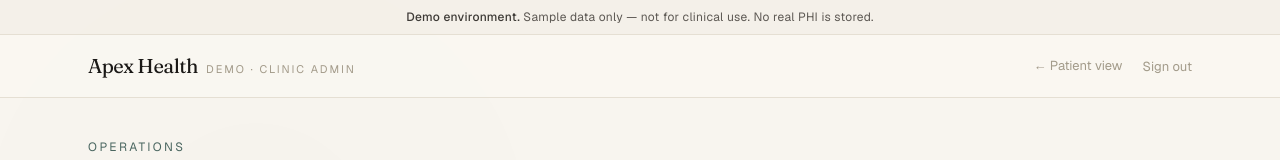
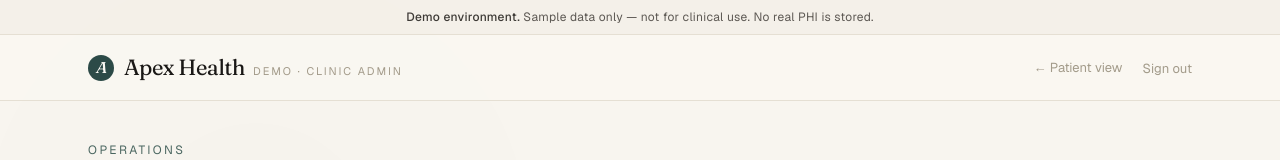
Before and after one commit to jaitra-rewar4/patient-booking, a Next.js app: page /admin in a window 1280 px wide. Shown: the top 160 px of the page. Built offline with nearby package versions, Linux system fonts and the light colour scheme; no server answers; the database is empty.

Commit message:
Add Apex Health logo: monogram in all headers, email banner, and favicon

```diff
--- a/src/app/admin/login/page.tsx
+++ b/src/app/admin/login/page.tsx
@@ -3,6 +3,7 @@ import { redirect } from "next/navigation";
 import { cookies } from "next/headers";
 import { Lock } from "lucide-react";
 import { DemoBanner } from "@/components/demo-banner";
+import { Logo } from "@/components/logo";
 import { SubmitButton } from "@/components/ui/submit-button";
 import { Input, Label, FieldError } from "@/components/ui/field";
 import { SESSION_COOKIE, SESSION_TTL_MS, signSession } from "@/lib/auth";
@@ -51,15 +52,10 @@ export default async function AdminLoginPage({
       <main className="mx-auto flex w-full max-w-md flex-1 flex-col px-6 py-16 md:py-24">
         <Link
           href="/"
-          className="flex items-baseline gap-2 self-center"
+          className="self-center"
           aria-label="Apex Health home"
         >
-          <span className="font-display text-[20px] tracking-tight text-ink-300">
-            Apex Health
-          </span>
-          <span className="text-[11px] uppercase tracking-[0.18em] text-stone-muted">
-            Demo
-          </span>
+          <Logo size={28} subtitle="Demo" />
         </Link>
 
         <div className="mt-10 surface px-7 py-8">
--- a/src/app/admin/page.tsx
+++ b/src/app/admin/page.tsx
@@ -1,5 +1,6 @@
 import Link from "next/link";
 import { DemoBanner } from "@/components/demo-banner";
+import { Logo } from "@/components/logo";
 import { AdminTable } from "@/components/admin-table";
 import { getBookings } from "@/actions/bookings";
 import { signOutAction } from "@/actions/auth";
@@ -12,13 +13,8 @@ export default async function AdminPage() {
       <DemoBanner />
       <header className="border-b border-stone-border bg-cream-50/50">
         <div className="mx-auto flex max-w-6xl items-center justify-between px-6 py-4">
-          <Link href="/" className="flex items-baseline gap-2">
-            <span className="font-display text-[20px] tracking-tight text-ink-300">
-              Apex Health
-            </span>
-            <span className="text-[11px] uppercase tracking-[0.18em] text-stone-muted">
-              Demo · Clinic admin
-            </span>
+          <Link href="/" aria-label="Apex Health home">
+            <Logo size={26} subtitle="Demo · Clinic admin" />
           </Link>
           <div className="flex items-center gap-5">
             <Link
--- a/src/app/book/confirm/page.tsx
+++ b/src/app/book/confirm/page.tsx
@@ -2,6 +2,7 @@ import Link from "next/link";
 import { notFound } from "next/navigation";
 import { Check } from "lucide-react";
 import { DemoBanner } from "@/components/demo-banner";
+import { Logo } from "@/components/logo";
 import { StatusBadge } from "@/components/ui/status-badge";
 import { EmailPreview } from "@/components/email-preview";
 import { getBookingById } from "@/actions/bookings";
@@ -27,13 +28,8 @@ export default async function ConfirmPage({
       <DemoBanner />
       <header className="border-b border-stone-border bg-cream-50/50">
         <div className="mx-auto max-w-3xl px-6 py-4">
-          <Link href="/" className="flex items-baseline gap-2">
-            <span className="font-display text-[20px] tracking-tight text-ink-300">
-              Apex Health
-            </span>
-            <span className="text-[11px] uppercase tracking-[0.18em] text-stone-muted">
-              Demo
-            </span>
+          <Link href="/" aria-label="Apex Health home">
+            <Logo size={26} subtitle="Demo" />
           </Link>
         </div>
       </header>
--- a/src/app/book/page.tsx
+++ b/src/app/book/page.tsx
@@ -1,5 +1,6 @@
 import Link from "next/link";
 import { DemoBanner } from "@/components/demo-banner";
+import { Logo } from "@/components/logo";
 import { BookingFlow } from "@/components/booking-flow";
 import { getPhysicians } from "@/actions/physicians";
 
@@ -11,13 +12,8 @@ export default async function BookPage() {
       <DemoBanner />
       <header className="border-b border-stone-border bg-cream-50/50">
         <div className="mx-auto flex max-w-4xl items-center justify-between px-6 py-4">
-          <Link href="/" className="flex items-baseline gap-2">
-            <span className="font-display text-[20px] tracking-tight text-ink-300">
-              Apex Health
-            </span>
-            <span className="text-[11px] uppercase tracking-[0.18em] text-stone-muted">
-              Demo
-            </span>
+          <Link href="/" aria-label="Apex Health home">
+            <Logo size={26} subtitle="Demo" />
           </Link>
           <Link
             href="/admin"
--- /dev/null
+++ b/src/app/icon.tsx
@@ -0,0 +1,33 @@
+import { ImageResponse } from "next/og";
+
+export const size = { width: 32, height: 32 };
+export const contentType = "image/png";
+
+// Favicon: matches the in-app LogoMark — forest-green circle with a serif
+// italic "A" in cream. Rendered at request time by Next.js.
+export default function Icon() {
+  return new ImageResponse(
+    (
+      <div
+        style={{
+          width: "100%",
+          height: "100%",
+          background: "#2C4A47",
+          borderRadius: "50%",
+          display: "flex",
+          alignItems: "center",
+          justifyContent: "center",
+          color: "#FBF9F4",
+          fontSize: 22,
+          fontFamily: "Georgia, serif",
+          fontStyle: "italic",
+          fontWeight: 500,
+          letterSpacing: -1,
+        }}
+      >
+        A
+      </div>
+    ),
+    { ...size },
+  );
+}
--- a/src/app/page.tsx
+++ b/src/app/page.tsx
@@ -1,5 +1,6 @@
 import Link from "next/link";
 import { DemoBanner } from "@/components/demo-banner";
+import { Logo } from "@/components/logo";
 
 function Stat({ label, value }: { label: string; value: string }) {
   return (
@@ -21,13 +22,8 @@ export default function HomePage() {
       <main className="mx-auto flex w-full max-w-5xl flex-1 flex-col px-6 pb-12 pt-6 md:pt-10">
         {/* Header */}
         <header className="flex items-center justify-between">
-          <Link href="/" className="flex items-baseline gap-2">
-            <span className="font-display text-[22px] tracking-tight text-ink-300">
-              Apex Health
-            </span>
-            <span className="text-[11px] uppercase tracking-[0.18em] text-stone-muted">
-              Demo
-            </span>
+          <Link href="/" aria-label="Apex Health home">
+            <Logo subtitle="Demo" />
           </Link>
           <Link
             href="/book"
--- a/src/components/email-preview.tsx
+++ b/src/components/email-preview.tsx
@@ -1,4 +1,5 @@
 import { formatDateLong, formatTime } from "@/lib/utils";
+import { LogoMark } from "@/components/logo";
 
 type EmailPreviewProps = {
   patientName: string;
@@ -22,13 +23,16 @@ export function EmailPreview({
   return (
     <div className="mx-auto w-full max-w-[520px] overflow-hidden rounded-lg border border-stone-border bg-white">
       {/* Branded header */}
-      <div className="bg-forest-400 px-6 py-5">
+      <div className="flex items-center gap-3 bg-forest-400 px-6 py-5">
+        <LogoMark size={40} variant="light" />
+        <div>
           <p className="font-display text-[20px] tracking-tight text-cream-50">
             Apex Health
           </p>
           <p className="mt-0.5 text-[11px] uppercase tracking-[0.2em] text-cream-50/70">
             Appointment request received
           </p>
+        </div>
       </div>
 
       <div className="px-6 py-7">
--- /dev/null
+++ b/src/components/logo.tsx
@@ -0,0 +1,82 @@
+import { cn } from "@/lib/utils";
+
+type Variant = "dark" | "light";
+
+type LogoMarkProps = {
+  size?: number;
+  className?: string;
+  variant?: Variant;
+};
+
+// A single-circle monogram. "Dark" = forest fill + cream letter (default,
+// for use on cream backgrounds). "Light" = cream fill + forest letter
+// (for use on the forest-green email-banner background).
+export function LogoMark({
+  size = 32,
+  className,
+  variant = "dark",
+}: LogoMarkProps) {
+  const isDark = variant === "dark";
+  const bg = isDark ? "#2C4A47" : "#F8F5EF";
+  const fg = isDark ? "#FBF9F4" : "#2C4A47";
+  return (
+    <svg
+      viewBox="0 0 40 40"
+      width={size}
+      height={size}
+      className={className}
+      aria-hidden
+    >
+      <circle cx="20" cy="20" r="20" fill={bg} />
+      <text
+        x="20"
+        y="28"
+        textAnchor="middle"
+        fill={fg}
+        fontFamily="var(--font-fraunces), Georgia, serif"
+        fontSize="24"
+        fontWeight={500}
+        fontStyle="italic"
+      >
+        A
+      </text>
+    </svg>
+  );
+}
+
+// Full lockup: mark + wordmark. Pass `subtitle` for the small uppercase
+// tag (e.g. "Demo", "Demo · Clinic admin").
+type LogoProps = LogoMarkProps & {
+  subtitle?: string;
+  textColor?: string; // override wordmark color (defaults to ink-300)
+};
+
+export function Logo({
+  size = 28,
+  className,
+  variant = "dark",
+  subtitle,
+  textColor,
+}: LogoProps) {
+  return (
+    <span className={cn("flex items-center gap-2.5", className)}>
+      <LogoMark size={size} variant={variant} />
+      <span className="flex items-baseline gap-2">
+        <span
+          className={cn(
+            "font-display text-[22px] tracking-tight",
+            !textColor && "text-ink-300",
+          )}
+          style={textColor ? { color: textColor } : undefined}
+        >
+          Apex Health
+        </span>
+        {subtitle && (
+          <span className="text-[11px] uppercase tracking-[0.18em] text-stone-muted">
+            {subtitle}
+          </span>
+        )}
+      </span>
+    </span>
+  );
+}
```
Lines whose indentation alone changed are shown as unchanged.
